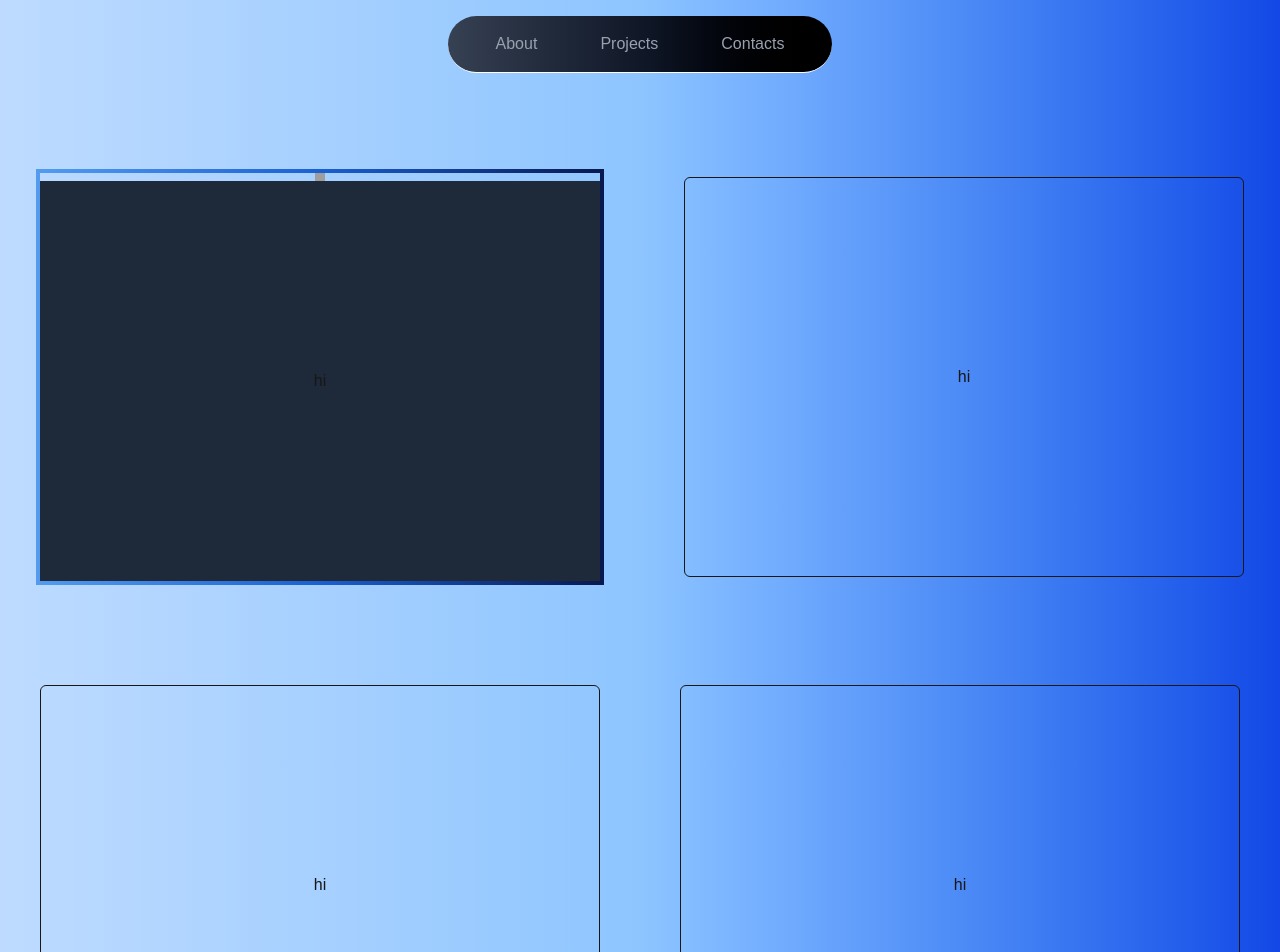
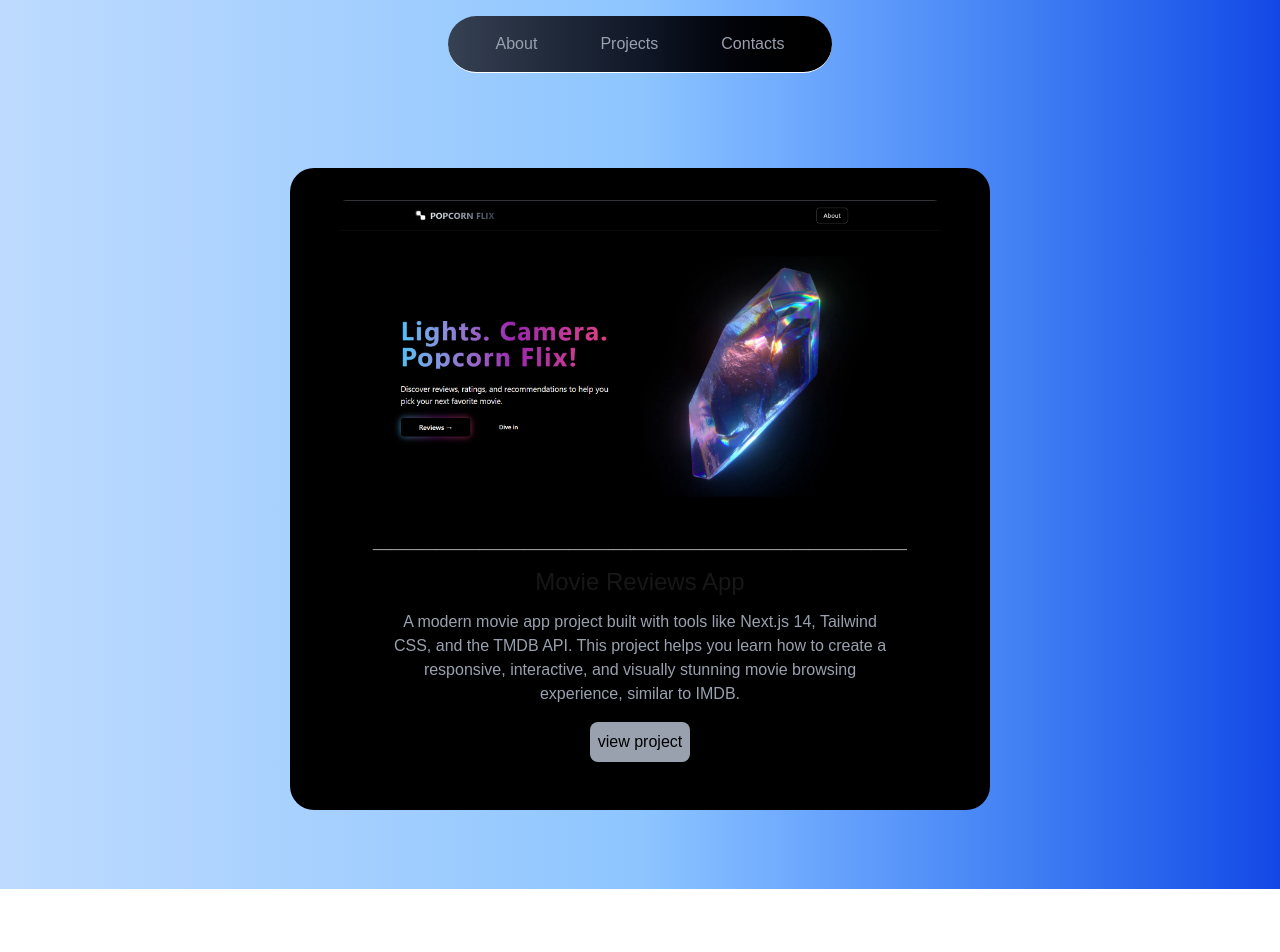
Before and after one commit to adithyasd10/portfolio-next, a Next.js app: page /projects in a window 1280 px wide. Shown: the top 952 px of the page. After the commit the page ends 889 px from the top, so only its background shows below. Built offline with nearby package versions, Linux system fonts and the light colour scheme; grey boxes are pictures that could not be loaded.

Commit message:
created cards component

```diff
--- a/app/projects/page.tsx
+++ b/app/projects/page.tsx
@@ -1,34 +1,12 @@
+import Cards from '@/components/Cards'
 import Image from 'next/image'
 import Link from 'next/link'
 import React from 'react'
 
 const page = () => {
   return (
-    <div className='flex flex-col bg-gradient-to-r from-blue-200 via-blue-300 to-blue-700 min-h-screen'>
-
-    <div className='flex  flex-row  justify-around items-center py-20 md:justify-center md:items-center md:gap-20 transition-all duration-300'>
-        <div className='border-[4px] border-solid border-transparent gradient-border rounded-lg'>
-        <Link href="/singleproject" className='flex flex-col justify-center items-center '>
-            <Image src="/public/next.svg" alt="logo" width={10} height={10} />
-            <div className='flex justify-center items-center bg-gray-800 '>
-                 <button className='flex justify-center items-center border w-50 h-50 sm:w-70 sm:h-70 md:w-80 md:h-80 lg:w-90 lg:h-90 xl:w-140 xl:h-100 2xl:h-120 rounded-md border-transparent '>hi</button>
-            </div>
-            </Link>
-        </div>
-
-         <Link href="/singleproject">
-            <button className='flex justify-center items-center border w-50 h-50 sm:w-70 sm:h-70 md:w-80 md:h-80 lg:w-90 lg:h-90 xl:w-140 xl:h-100 2xl:h-120 rounded-md'>hi</button>
-        </Link>
-    </div>
-    <div className='flex  flex-row  justify-around items-center py-5 md:justify-center md:items-center md:gap-20 transition-all duration-300'>
-        <Link href="/singleproject">
-            <button className='flex justify-center items-center border w-50 h-50 sm:w-70 sm:h-70 md:w-80 md:h-80 lg:w-90 lg:h-90 xl:w-140 xl:h-100 2xl:h-120 rounded-md'>hi</button>
-        </Link>
-         <Link href="/singleproject">
-            <button className='flex justify-center items-center border w-50 h-50 sm:w-70 sm:h-70 md:w-80 md:h-80 lg:w-90 lg:h-90 xl:w-140 xl:h-100 2xl:h-120 rounded-md'>hi</button>
-        </Link>
-    </div>
-
+    <div className='flex flex-col bg-gradient-to-r from-blue-200 via-blue-300 to-blue-700 min-h-screen p-4 justify-center items-center'>
+        <Cards/>
     </div>
 
   )
--- /dev/null
+++ b/components/Cards.tsx
@@ -0,0 +1,21 @@
+import Image from 'next/image'
+import Link from 'next/link'
+import React from 'react'
+
+const Cards = () => {
+  return (
+     <div className='flex flex-col justify-center items-center bg-black p-6 sm:p-8 rounded-3xl m-4 w-full max-w-[700px] px-4 mx-auto'>
+           <Image src="/popcornflix1.png" alt="project 1" width={600} height={400} className='w-full sm:w-[600px] h-auto rounded-md'/>
+           <div className='text-neutral-400 text-center'>____________________________________________________________</div>
+           <div>
+            <h1 className='flex justify-center items-center p-3 text-xl sm:text-2xl'>Movie Reviews App</h1>
+            <p className='text-gray-400 text-center max-w-[500px]'>A modern movie app project built with tools like Next.js 14, Tailwind CSS, and the TMDB API. This project helps you learn how to create a responsive, interactive, and visually stunning movie browsing experience, similar to IMDB.</p>
+           </div>
+            <Link href="/" className='p-4'>
+                <button className='flex justify-center items-center p-2 bg-gray-400 hover:bg-gray-500 rounded-lg text-black'>view project</button>
+            </Link>
+        </div>
+  )
+}
+
+export default Cards
```
Also changed, not shown: public/popcornflix1.png (added).
